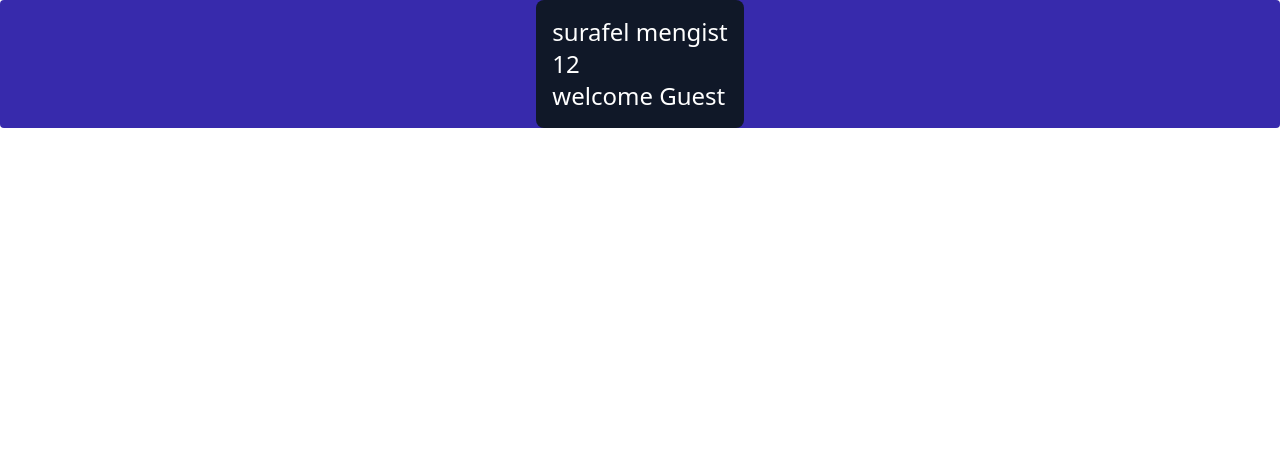
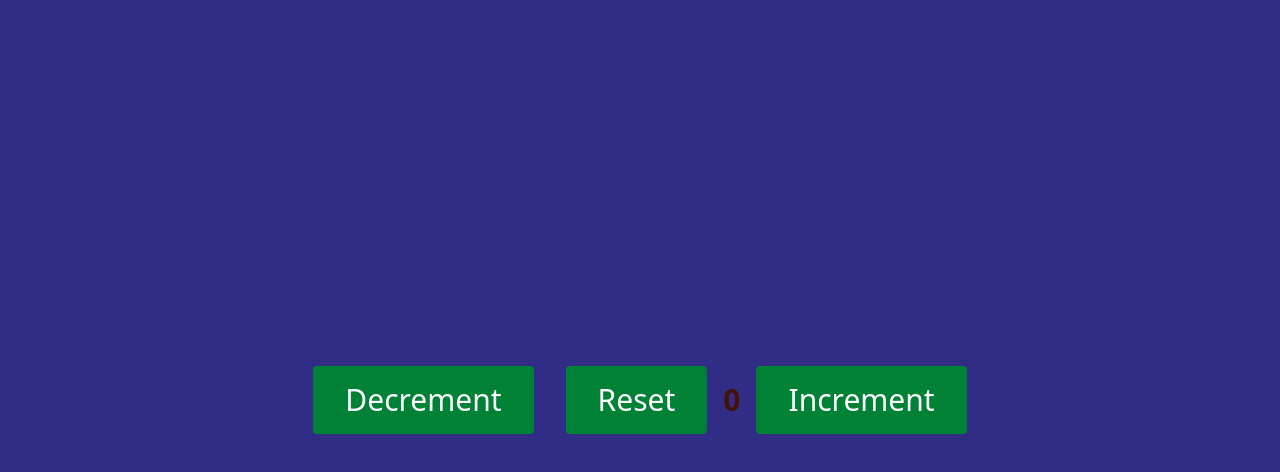
Before and after one commit to abyssiniatech/react-vite-typescript, a React (Vite) app: page / in a window 1280 px wide. Shown: the top 472 px of the page. Built offline with nearby package versions, Linux system fonts and the light colour scheme.

Commit message:
typescript with day 25

```diff
--- a/src/App.tsx
+++ b/src/App.tsx
@@ -1,12 +1,11 @@
-import Greet from "./omponents/typescript/Greet";
+import Increment from "./omponents/Projects/Increment/Increment";
+
 const App = () => {
+
+
   return (
     <div>
-        <Greet
-        name="surafel mengist"
-        renderTimes={12}
-        islogin = {false}
-        />
+      <Increment  />
     </div>
   );
 };
--- /dev/null
+++ b/src/omponents/Projects/Increment/Increment.tsx
@@ -0,0 +1,30 @@
+
+import { useState } from "react";
+
+
+
+const Increment = () => {
+    const [value,setValue] =useState(0)
+  const dec=()=>{
+  setValue(value+1)
+  }
+  const res=() =>[
+    setValue(0)
+  ]
+  const inc=()=>{
+    setValue(value-1)
+  }
+  return (
+
+    <div className="bg-indigo-900 text-white h-screen flex justify-center items-center ">
+        <section>
+            <button className="bg-green-700 text-white rounded px-8 py-4 text-center text-3xl m-4 hover:bg-green-500" onClick={dec}>Decrement</button>
+            <button className="bg-green-700 text-white rounded px-8 py-4 text-center text-3xl m-4 hover:bg-green-500" onClick={res}>Reset</button>
+            <span className="font-bold text-3xl text-orange-950 ">{value}</span>
+            <button className="bg-green-700 text-white rounded px-8 py-4 text-center text-3xl m-4 hover:bg-green-500" onClick={inc}>Increment</button>
+        </section>
+    </div>
+  )
+};
+
+export default Increment;
```
Also changed, not shown: src/omponents/typescript/Practice.ts (added, +170 -0 lines).
